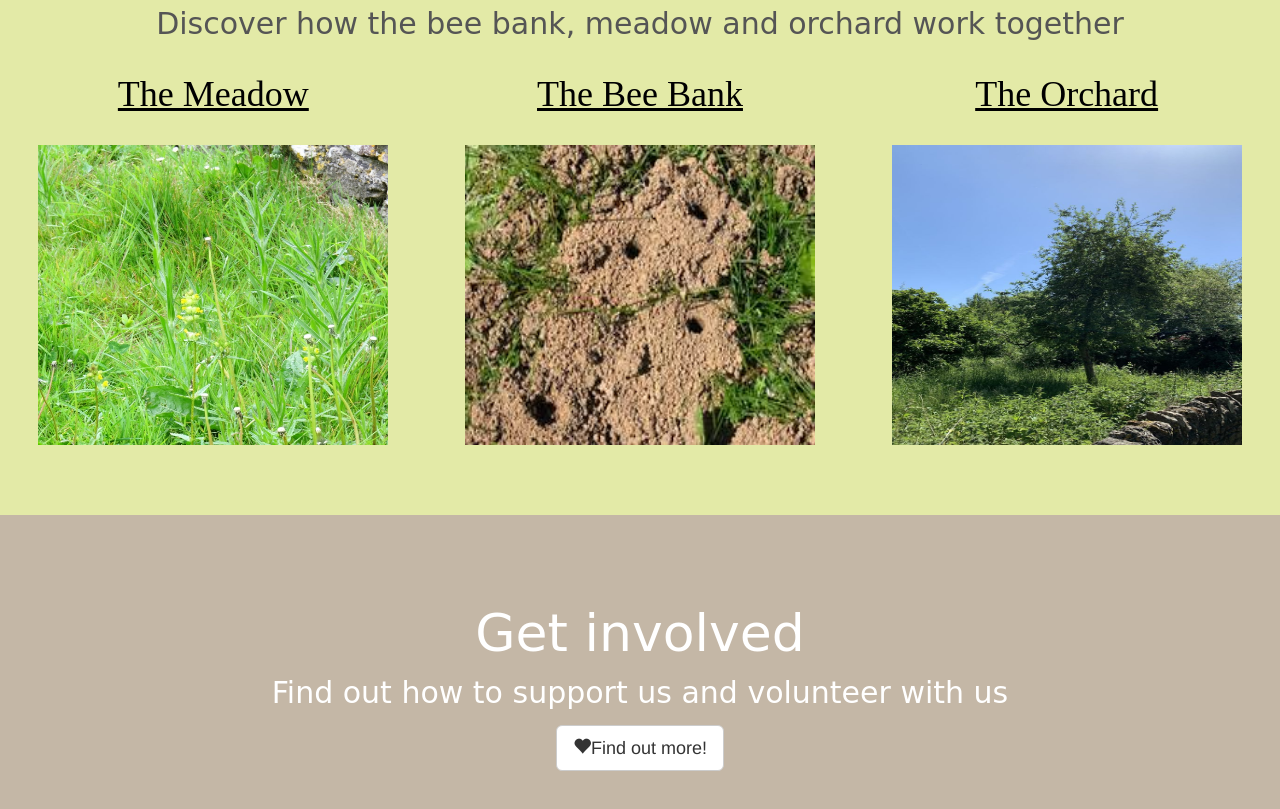
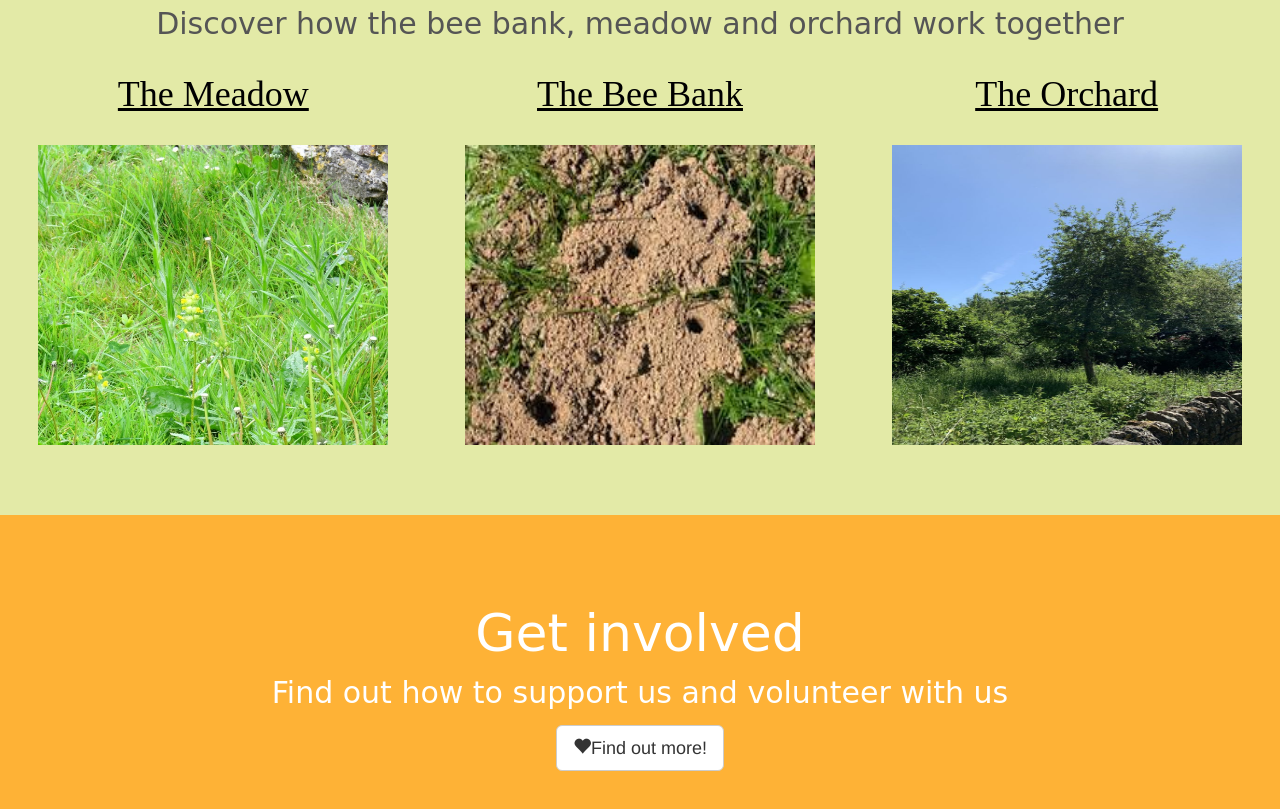
Before and after one commit to riversidecoaching/communitypollen, a plain HTML site: page index.html in a window 1280 px wide. Shown: the part 819-1628 px from the top of the page. Drawn offline with nearby package versions, Linux system fonts and the light colour scheme; a web font is replaced by a local one.

Commit message:
Update index.html

```diff
--- a/index.html
+++ b/index.html
@@ -15,7 +15,7 @@
     color: #ffffff;
   }
   .bg-2 {
-    background-color:#c4b7a6;
+    background-color:#feb236;
     color: #ffffff;
   }
   .bg-3 {
```
